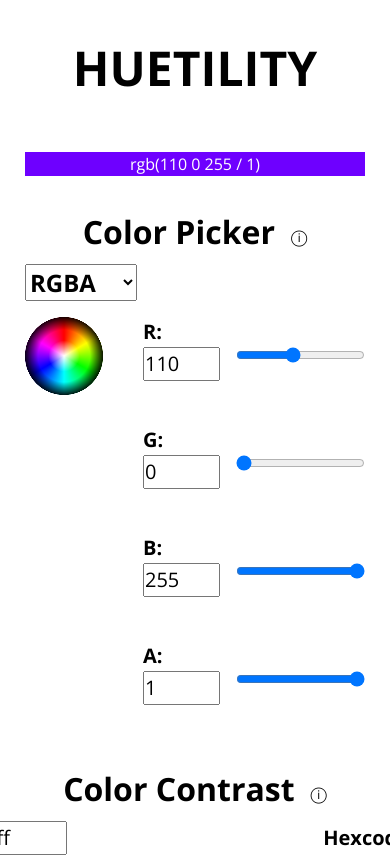
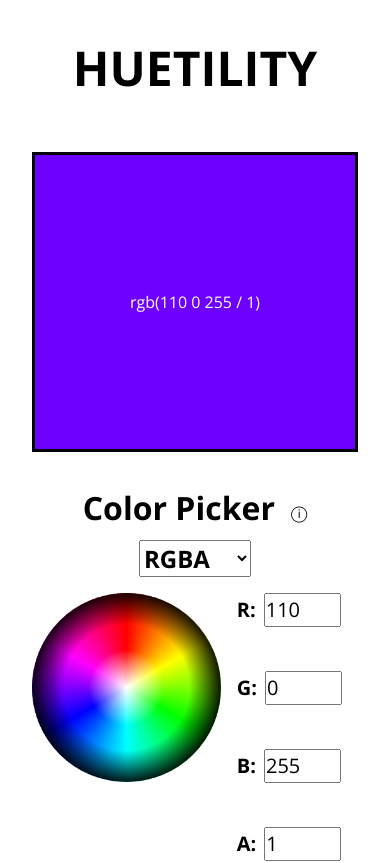
Before and after one commit to amandahinton/huetility, a React (Vite) app: page / in a window 390 px wide. Shown: the top 863 px of the page. Built offline with nearby package versions, Linux system fonts and the light colour scheme.

Commit message:
make color picker feature responsive

```diff
--- a/src/components/InputHex.tsx
+++ b/src/components/InputHex.tsx
@@ -32,7 +32,7 @@ export function InputHex({ onChange, color, id }: Props) {
   );
 
   return (
-    <div className="huetility-code-input-container">
+    <div className="huetility-picker-input-container">
       <div className="huetility-code-input">
         <div className="huetility-code-string-input">
           <label htmlFor={`hex-input-${id}`}>Hexcode:</label>
--- a/src/components/picker/ColorPicker.css
+++ b/src/components/picker/ColorPicker.css
@@ -1,4 +1,17 @@
 /* ColorPicker */
+.huetility-color-picker {
+  display: flex;
+  flex-direction: column;
+  align-items: center;
+  justify-content: center;
+  width: 100%;
+}
+
+.huetility-picker-swatch {
+  height: 300px;
+  width: 900px;
+  max-width: 100%;
+}
 
 .huetility-mode-select {
   margin-bottom: 1rem;
@@ -9,38 +22,49 @@
 
 .huetility-color-selection-container {
   display: flex;
-  gap: 40px;
+  flex-direction: row;
+  gap: 3rem;
+}
+
+@media (max-width: 700px) {
+  .huetility-color-selection-container {
+    gap: 1rem;
+  }
+}
+
+/* RGBColorWheel  */
+.huetility-default-canvas {
+  border: solid 1px black;
 }
 
 /* pickerHEX, pickerRGB, etc  */
 
-.huetility-code-input-container {
+.huetility-picker-input-container {
   display: flex;
   flex-direction: column;
+  gap: 2rem;
+  align-items: flex-start;
   justify-content: center;
-  align-items: center;
-  gap: 2rem;
-  width: 300px;
 }
 
+/* input group and error */
+.huetility-code-input {
+  display: flex;
+  flex-direction: column;
+  align-items: flex-start;
+  justify-content: center;
+}
+
+/* number input and sliders */
 .huetility-code-input-group {
   display: flex;
   gap: 1rem;
 }
 
-.huetility-code-input {
-  display: flex;
-  flex-direction: column;
-}
-
+/* number/string input and label */
 .huetility-code-number-input {
   margin-bottom: 0.75rem;
-}
-
-.huetility-code-input label {
-  font-weight: 700;
-  font-size: 1.25rem;
-  margin-right: 0.5rem;
+  white-space: nowrap;
 }
 
 .huetility-number-input {
@@ -56,13 +80,15 @@
   font-size: 1.25rem;
 }
 
-/* RGBColorWheel  */
-.huetility-default-canvas {
-  border: solid 1px black;
+.huetility-code-input label {
+  font-weight: 700;
+  font-size: 1.25rem;
+  margin-right: 0.5rem;
 }
 
-.huetility-clicked-pixel {
-  display: flex;
-  justify-content: center;
-  font-weight: 500;
+@media (max-width: 700px) {
+  .huetility-slider-input {
+    visibility: hidden;
+    width: 0px;
+  }
 }
--- a/src/components/picker/ColorPicker.tsx
+++ b/src/components/picker/ColorPicker.tsx
@@ -65,10 +65,15 @@ export function ColorPicker() {
   );
 
   return (
-    <div className="huetility-component-container huetility-outer">
-      <Swatch backgroundColor={cssValue} height="300px" width="900px">
+    <div className="huetility-color-picker">
+      <Swatch
+        backgroundColor={cssValue}
+        bordered
+        classes="huetility-picker-swatch"
+      >
         <p style={{ color: labelColor }}>{cssValue}</p>
       </Swatch>
+
       <div className="huetility-space-above">
         <Tooltip hasIcon message={tooltip}>
           <h2 className="huetility-component-title">Color Picker</h2>
--- a/src/components/picker/PickerHSL.tsx
+++ b/src/components/picker/PickerHSL.tsx
@@ -29,7 +29,7 @@ export function PickerHSL() {
   );
 
   return (
-    <div className="huetility-code-input-container">
+    <div className="huetility-picker-input-container">
       <div className="huetility-code-input">
         <div className="huetility-code-input-group">
           <div className="huetility-code-number-input">
@@ -47,6 +47,7 @@ export function PickerHSL() {
             />
           </div>
           <input
+            className="huetility-slider-input"
             type="range"
             min="0"
             max="360"
@@ -79,6 +80,7 @@ export function PickerHSL() {
             />
           </div>
           <input
+            className="huetility-slider-input"
             type="range"
             min="0"
             max="100"
@@ -111,6 +113,7 @@ export function PickerHSL() {
             />
           </div>
           <input
+            className="huetility-slider-input"
             type="range"
             min="0"
             max="100"
--- a/src/components/picker/PickerHSLA.tsx
+++ b/src/components/picker/PickerHSLA.tsx
@@ -29,7 +29,7 @@ export function PickerHSLA() {
   );
 
   return (
-    <div className="huetility-code-input-container">
+    <div className="huetility-picker-input-container">
       <div className="huetility-code-input">
         <div className="huetility-code-input-group">
           <div className="huetility-code-number-input">
@@ -47,6 +47,7 @@ export function PickerHSLA() {
             />
           </div>
           <input
+            className="huetility-slider-input"
             type="range"
             min="0"
             max="360"
@@ -79,6 +80,7 @@ export function PickerHSLA() {
             />
           </div>
           <input
+            className="huetility-slider-input"
             type="range"
             min="0"
             max="100"
@@ -111,6 +113,7 @@ export function PickerHSLA() {
             />
           </div>
           <input
+            className="huetility-slider-input"
             type="range"
             min="0"
             max="100"
@@ -144,6 +147,7 @@ export function PickerHSLA() {
             />
           </div>
           <input
+            className="huetility-slider-input"
             type="range"
             min="0"
             max="1"
--- a/src/components/picker/PickerRGB.tsx
+++ b/src/components/picker/PickerRGB.tsx
@@ -29,7 +29,7 @@ export function PickerRGB() {
   );
 
   return (
-    <div className="huetility-code-input-container">
+    <div className="huetility-picker-input-container">
       <div className="huetility-code-input">
         <div className="huetility-code-input-group">
           <div className="huetility-code-number-input">
@@ -47,6 +47,7 @@ export function PickerRGB() {
             />
           </div>
           <input
+            className="huetility-slider-input"
             type="range"
             min="0"
             max="255"
@@ -79,6 +80,7 @@ export function PickerRGB() {
             />
           </div>
           <input
+            className="huetility-slider-input"
             type="range"
             min="0"
             max="255"
@@ -111,6 +113,7 @@ export function PickerRGB() {
             />
           </div>
           <input
+            className="huetility-slider-input"
             type="range"
             min="0"
             max="255"
--- a/src/components/picker/PickerRGBA.tsx
+++ b/src/components/picker/PickerRGBA.tsx
@@ -29,7 +29,7 @@ export function PickerRGBA() {
   );
 
   return (
-    <div className="huetility-code-input-container">
+    <div className="huetility-picker-input-container">
       <div className="huetility-code-input">
         <div className="huetility-code-input-group">
           <div className="huetility-code-number-input">
@@ -47,6 +47,7 @@ export function PickerRGBA() {
             />
           </div>
           <input
+            className="huetility-slider-input"
             type="range"
             min="0"
             max="255"
@@ -79,6 +80,7 @@ export function PickerRGBA() {
             />
           </div>
           <input
+            className="huetility-slider-input"
             type="range"
             min="0"
             max="255"
@@ -111,6 +113,7 @@ export function PickerRGBA() {
             />
           </div>
           <input
+            className="huetility-slider-input"
             type="range"
             min="0"
             max="255"
@@ -144,6 +147,7 @@ export function PickerRGBA() {
             />
           </div>
           <input
+            className="huetility-slider-input"
             type="range"
             min="0"
             max="1"
--- a/src/components/picker/RGBColorWheel.tsx
+++ b/src/components/picker/RGBColorWheel.tsx
@@ -85,8 +85,7 @@ export function RGBColorWheel() {
   };
 
   return (
-    <div className="huetility-component-container">
-      <div className="huetility-colorspace-container">
+    <div>
       <Canvas
         draw={canvasDraw}
         onClick={handleClick}
@@ -95,6 +94,5 @@ export function RGBColorWheel() {
         classNames=""
       />
     </div>
-    </div>
   );
 }
```
Lines whose indentation alone changed are shown as unchanged.
